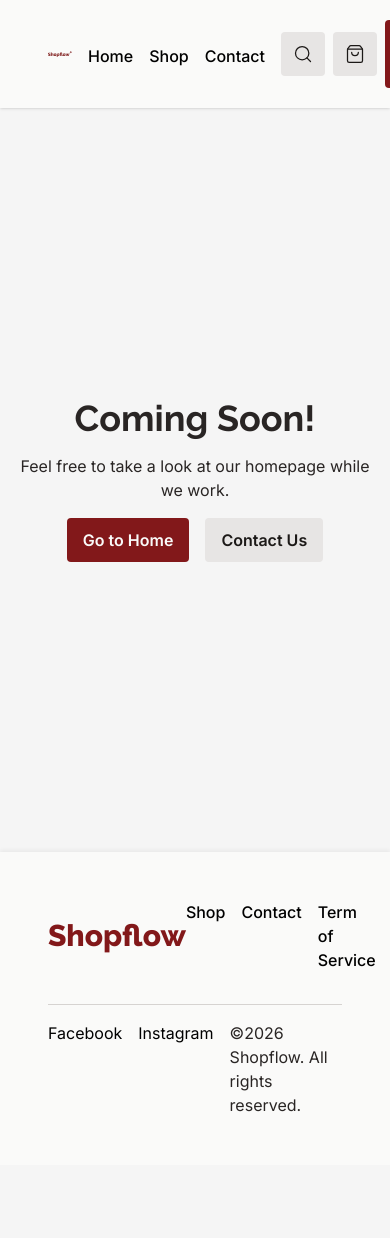
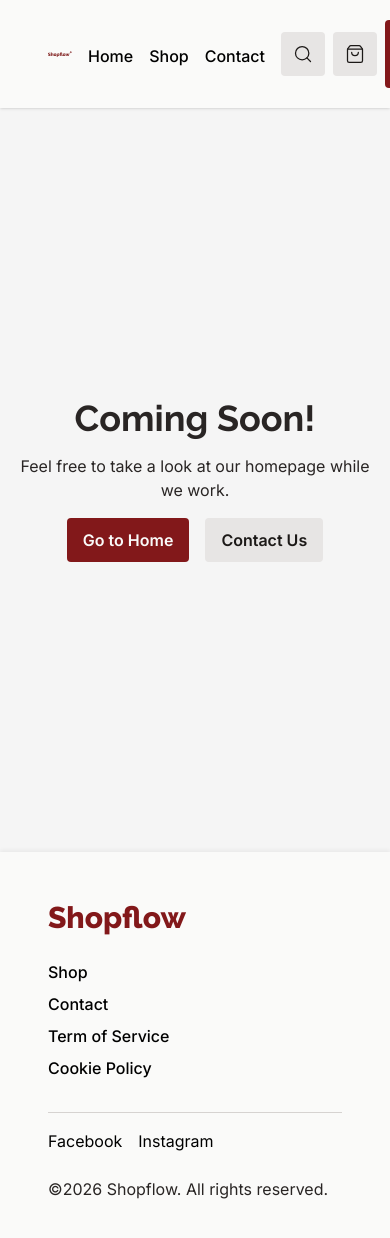
Before and after one commit to helenesyre/JSF-helene-syre, a Next.js app: page /coming-soon in a window 390 px wide. Shown: the top 1238 px of the page. Before the commit the page ends 1165 px from the top, so only its background shows below. Built offline with nearby package versions, Linux system fonts and the light colour scheme.

Commit message:
Added responsive footer component

```diff
--- /dev/null
+++ b/app/_components/footer/Footer.tsx
@@ -0,0 +1,62 @@
+import Link from "next/link";
+
+export default function Footer() {
+  return (
+    <footer className="w-full p-12 bg-stone-50 shadow-[0_-2px_4px_rgba(0,0,0,0.05)]">
+      <div className="flex flex-col md:flex-row md:items-center gap-6 justify-between">
+        {/* Footer heading */}
+        <h2 className="font-extrabold text-red-900">Shopflow</h2>
+        {/* Footer navigation links */}
+        <ul className="flex flex-col md:flex-row gap-2 md:gap-4">
+          <li>
+            <Link
+              href={"/coming-soon"}
+              className="font-medium hover:text-red-900"
+            >
+              Shop
+            </Link>
+          </li>
+          <li>
+            <Link href={"/contact"} className="font-medium hover:text-red-900">
+              Contact
+            </Link>
+          </li>
+          <li>
+            <Link
+              href={"/coming-soon"}
+              className="font-medium hover:text-red-900"
+            >
+              Term of Service
+            </Link>
+          </li>
+          <li>
+            <Link
+              href={"/coming-soon"}
+              className="font-medium hover:text-red-900"
+            >
+              Cookie Policy
+            </Link>
+          </li>
+        </ul>
+      </div>
+      <hr className="mt-8 mb-4 text-stone-300" />
+      <div className="flex flex-col md:flex-row gap-6 md:gap-4 justify-between">
+        {/* Social media links */}
+        <ul className="flex flex-row gap-4">
+          <li>
+            <Link href={"https://facebook.com"} className="hover:text-red-900">
+              Facebook
+            </Link>
+          </li>
+          <li>
+            <Link href={"https://instagram.com"} className="hover:text-red-900">
+              Instagram
+            </Link>
+          </li>
+        </ul>
+        {/* Copyright information */}
+        <p>&copy;{new Date().getFullYear()} Shopflow. All rights reserved.</p>
+      </div>
+    </footer>
+  );
+}
--- a/app/layout.tsx
+++ b/app/layout.tsx
@@ -1,9 +1,9 @@
 import type { Metadata } from "next";
 import { Inter, Raleway } from "next/font/google";
 import "./globals.css";
-import Link from "next/link";
 import { Providers } from "./providers";
 import Navbar from "./_components/navigation/Navbar";
+import Footer from "./_components/footer/Footer";
 
 const inter = Inter({
   variable: "--font-inter",
@@ -34,73 +34,7 @@ export default function RootLayout({ children }: LayoutProps<"/">) {
           <Providers>{children}</Providers>
         </main>
         {/* Footer */}
-        <footer className="w-full p-12 bg-stone-50 shadow-[0_-2px_4px_rgba(0,0,0,0.05)]">
-          <div className="flex flex-row items-center justify-between">
-            {/* Footer heading */}
-            <h2 className="font-extrabold text-red-900">Shopflow</h2>
-            {/* Footer navigation links */}
-            <ul className="flex flex-row gap-4">
-              <li>
-                <Link
-                  href={"/coming-soon"}
-                  className="font-medium hover:text-red-900"
-                >
-                  Shop
-                </Link>
-              </li>
-              <li>
-                <Link
-                  href={"/contact"}
-                  className="font-medium hover:text-red-900"
-                >
-                  Contact
-                </Link>
-              </li>
-              <li>
-                <Link
-                  href={"/coming-soon"}
-                  className="font-medium hover:text-red-900"
-                >
-                  Term of Service
-                </Link>
-              </li>
-              <li>
-                <Link
-                  href={"/coming-soon"}
-                  className="font-medium hover:text-red-900"
-                >
-                  Cookie Policy
-                </Link>
-              </li>
-            </ul>
-          </div>
-          <hr className="mt-8 mb-4 text-stone-300" />
-          <div className="flex flex-row gap-4 justify-between">
-            {/* Social media links */}
-            <ul className="flex flex-row gap-4">
-              <li>
-                <Link
-                  href={"https://facebook.com"}
-                  className="hover:text-red-900"
-                >
-                  Facebook
-                </Link>
-              </li>
-              <li>
-                <Link
-                  href={"https://instagram.com"}
-                  className="hover:text-red-900"
-                >
-                  Instagram
-                </Link>
-              </li>
-            </ul>
-            {/* Copyright information */}
-            <p>
-              &copy;{new Date().getFullYear()} Shopflow. All rights reserved.
-            </p>
-          </div>
-        </footer>
+        <Footer />
       </body>
     </html>
   );
```
